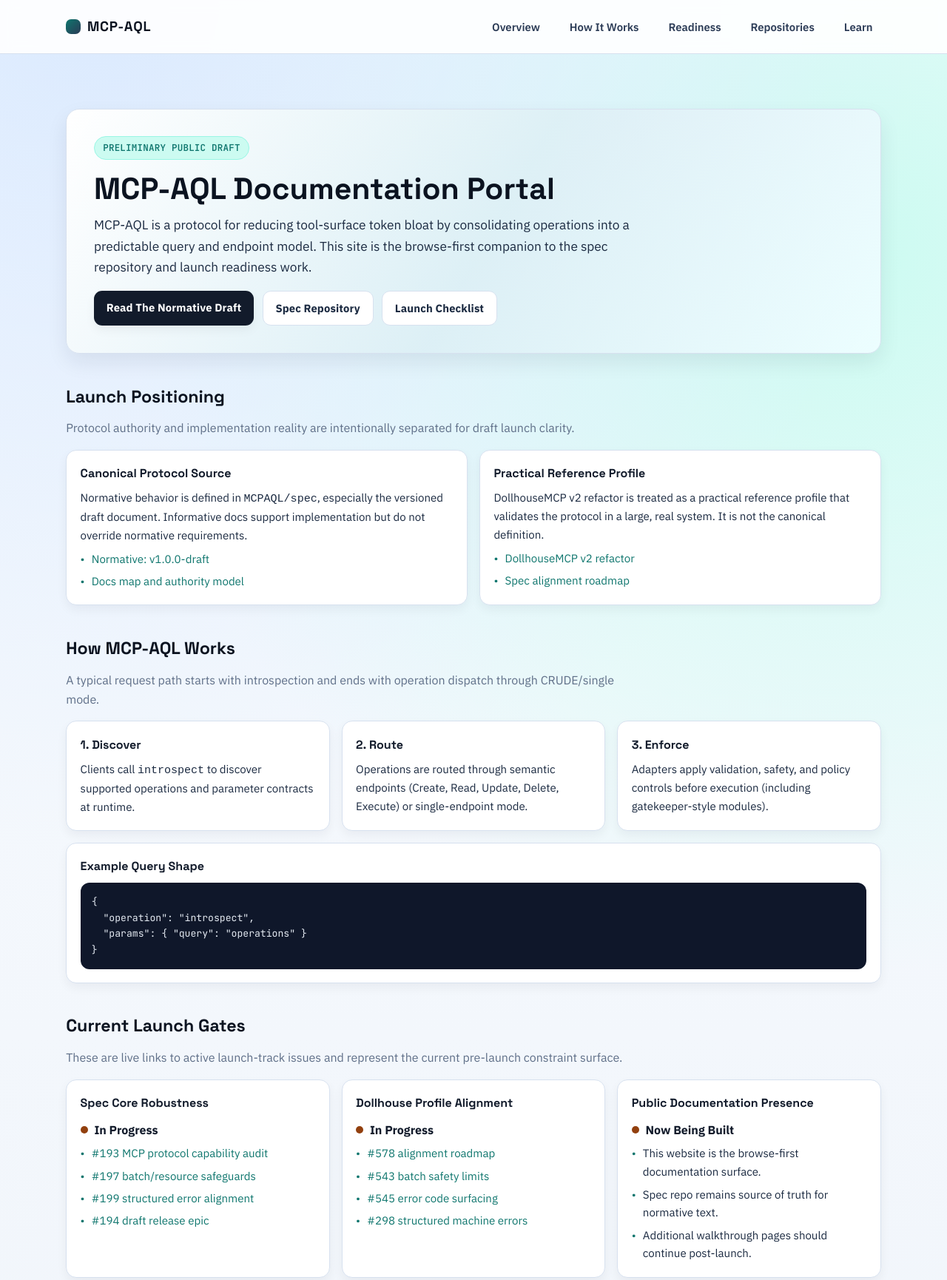
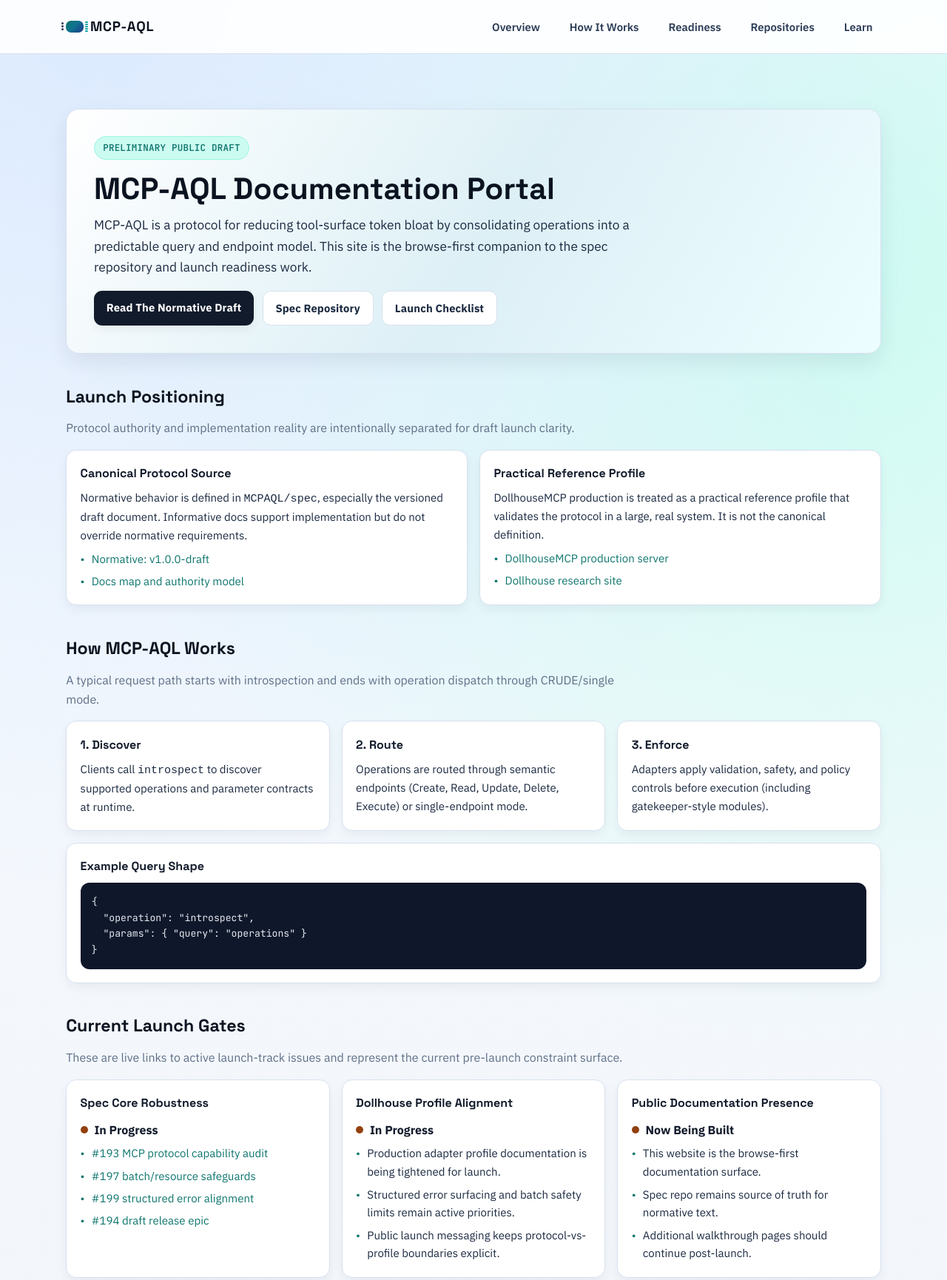
Before and after one commit to MCPAQL/website, a plain HTML site: page public/index.html in a window 1280 px wide. Shown: the top 1730 px of the page at 74% size. Drawn offline with Linux system fonts and the light colour scheme.

Commit message:
website: switch to public Dollhouse links and adapter-style logo

```diff
--- a/public/css/style.css
+++ b/public/css/style.css
@@ -84,11 +84,37 @@ nav {
 }
 
 .logo-mark {
-  background: linear-gradient(135deg, var(--accent-700), var(--ink-700));
+  background: linear-gradient(135deg, #0f766e 0%, #0e7490 45%, #1e3a8a 100%);
   border-radius: 7px;
   display: inline-flex;
-  height: 20px;
-  width: 20px;
+  height: 16px;
+  position: relative;
+  width: 24px;
+}
+
+.logo-mark::before {
+  background: var(--ink-700);
+  border-radius: 999px;
+  content: "";
+  height: 3px;
+  left: -6px;
+  position: absolute;
+  top: 2px;
+  width: 3px;
+  box-shadow: 0 4px 0 var(--ink-700), 0 8px 0 var(--ink-700);
+}
+
+.logo-mark::after {
+  background: var(--accent-600);
+  border-radius: 2px;
+  content: "";
+  height: 2px;
+  position: absolute;
+  right: -6px;
+  top: 1px;
+  width: 4px;
+  box-shadow: 0 3px 0 var(--accent-600), 0 6px 0 var(--accent-600), 0 9px 0 var(--accent-600),
+    0 12px 0 var(--accent-600);
 }
 
 .nav-links {
--- a/public/index.html
+++ b/public/index.html
@@ -64,12 +64,12 @@
                     <article class="card">
                         <h3>Practical Reference Profile</h3>
                         <p>
-                            DollhouseMCP v2 refactor is treated as a practical reference profile that validates the protocol in a large, real system.
+                            DollhouseMCP production is treated as a practical reference profile that validates the protocol in a large, real system.
                             It is not the canonical definition.
                         </p>
                         <ul>
-                            <li><a href="https://github.com/DollhouseMCP/mcp-server-v2-refactor">DollhouseMCP v2 refactor</a></li>
-                            <li><a href="https://github.com/DollhouseMCP/mcp-server-v2-refactor/issues/578">Spec alignment roadmap</a></li>
+                            <li><a href="https://github.com/DollhouseMCP/mcp-server">DollhouseMCP production server</a></li>
+                            <li><a href="https://dollhousemcp.com">Dollhouse research site</a></li>
                         </ul>
                     </article>
                 </div>
@@ -123,10 +123,9 @@
                         <h3>Dollhouse Profile Alignment</h3>
                         <div class="status-row"><span class="dot warn"></span><strong>In Progress</strong></div>
                         <ul>
-                            <li><a href="https://github.com/DollhouseMCP/mcp-server-v2-refactor/issues/578">#578 alignment roadmap</a></li>
-                            <li><a href="https://github.com/DollhouseMCP/mcp-server-v2-refactor/issues/543">#543 batch safety limits</a></li>
-                            <li><a href="https://github.com/DollhouseMCP/mcp-server-v2-refactor/issues/545">#545 error code surfacing</a></li>
-                            <li><a href="https://github.com/DollhouseMCP/mcp-server-v2-refactor/issues/298">#298 structured machine errors</a></li>
+                            <li>Production adapter profile documentation is being tightened for launch.</li>
+                            <li>Structured error surfacing and batch safety limits remain active priorities.</li>
+                            <li>Public launch messaging keeps protocol-vs-profile boundaries explicit.</li>
                         </ul>
                     </article>
                     <article class="card">
@@ -156,6 +155,25 @@
                 </div>
             </section>
 
+            <section>
+                <h2 class="section-title">Adapter Examples To Build Next</h2>
+                <p class="section-subtitle">High-value public examples that would help adoption before and immediately after draft launch.</p>
+                <div class="grid cols-3">
+                    <article class="card">
+                        <h3>Filesystem MCP Adapter</h3>
+                        <p>Show safe read/write/execute boundaries with confirmation and policy gating patterns.</p>
+                    </article>
+                    <article class="card">
+                        <h3>GitHub MCP Adapter</h3>
+                        <p>Demonstrate issue/PR/repo workflows with introspection-first operation discovery.</p>
+                    </article>
+                    <article class="card">
+                        <h3>Postgres MCP Adapter</h3>
+                        <p>Demonstrate query/read optimization and explicit high-risk execute protections.</p>
+                    </article>
+                </div>
+            </section>
+
             <section id="repos">
                 <h2 class="section-title">Repository Map</h2>
                 <p class="section-subtitle">Primary MCP-AQL and related implementation repositories.</p>
@@ -173,7 +191,6 @@
                     <article class="card">
                         <h3>Dollhouse Research Context</h3>
                         <ul>
-                            <li><a href="https://github.com/DollhouseMCP/mcp-server-v2-refactor">DollhouseMCP v2 refactor</a></li>
                             <li><a href="https://github.com/DollhouseMCP/mcp-server">DollhouseMCP production server</a></li>
                             <li><a href="https://dollhousemcp.com">DollhouseMCP site</a></li>
                         </ul>
@@ -189,7 +206,6 @@
             <div class="footer-links">
                 <a href="https://github.com/MCPAQL">MCPAQL Organization</a>
                 <a href="https://github.com/MCPAQL/spec/issues">Spec Issues</a>
-                <a href="https://github.com/MCPAQL/website/pull/1">Website PR #1</a>
             </div>
         </div>
     </footer>
```
Also changed, not shown: docs/prelaunch-readiness-review.md (+5 -6 lines), public/apis/mcp-server.html (+2 -2 lines), README.md.
